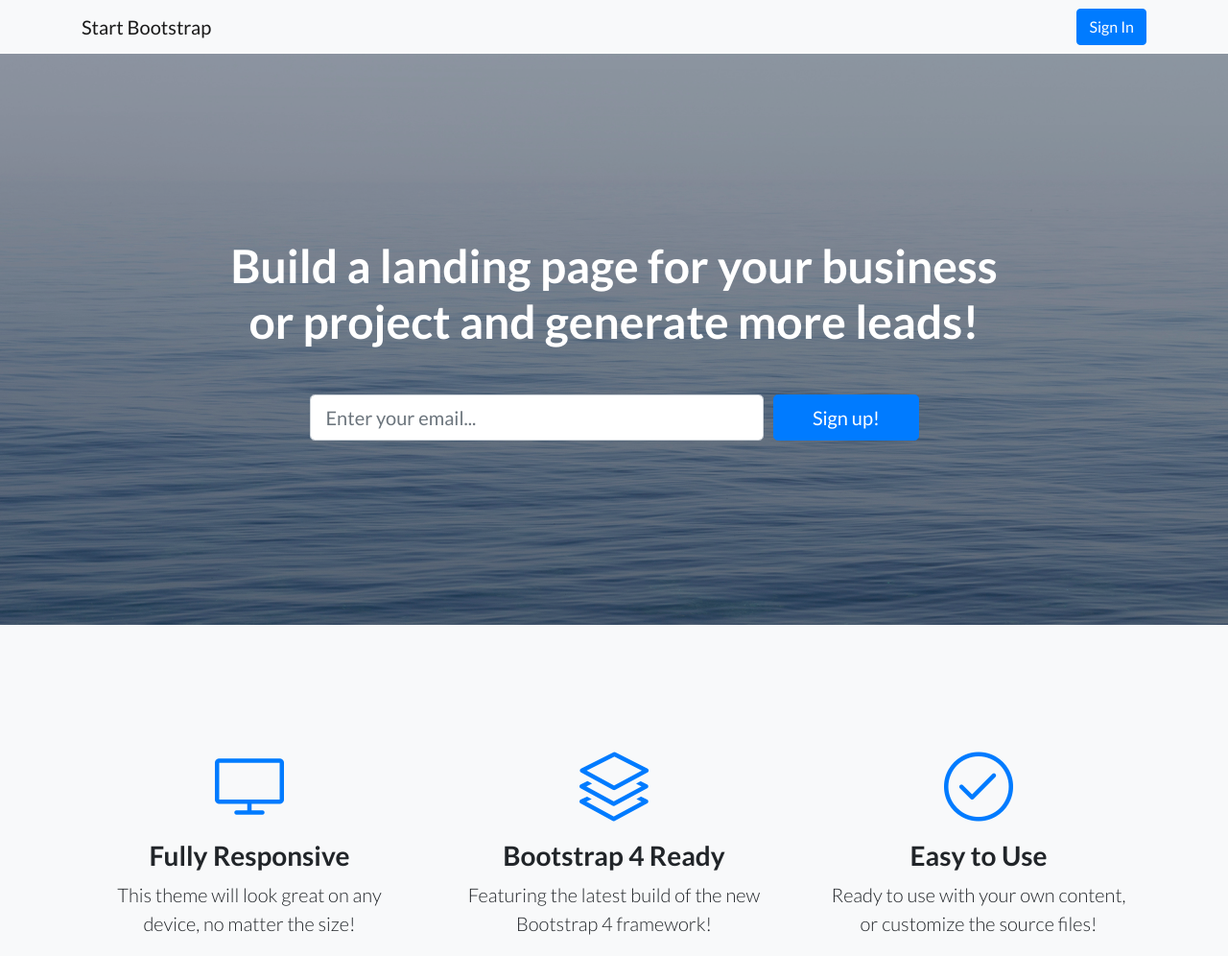
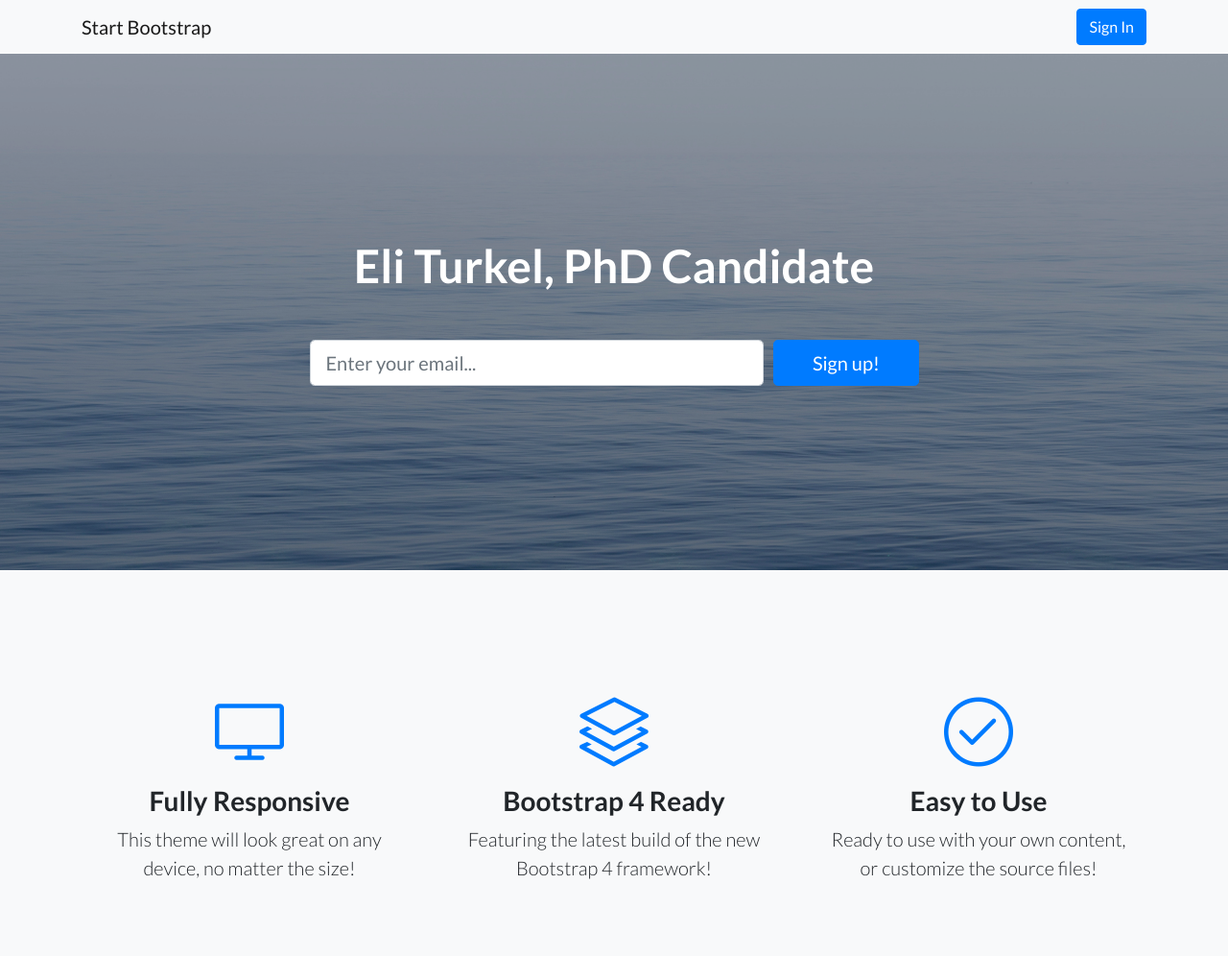
Before and after one commit to eturkel/eturkel.github.io, a website: page index.html in a window 1280 px wide. Shown: the top 996 px of the page at 96% size. Drawn offline with Linux system fonts and the light colour scheme.

Commit message:
Update index.html

```diff
--- a/index.html
+++ b/index.html
@@ -8,7 +8,7 @@
   <meta name="description" content="">
   <meta name="author" content="">
 
-  <title>Landing Page - Start Bootstrap Theme</title>
+  <title>Eli Turkel, PhD Candidate</title>
 
   <!-- Bootstrap core CSS -->
   <link href="vendor/bootstrap/css/bootstrap.min.css" rel="stylesheet">
@@ -39,7 +39,7 @@
     <div class="container">
       <div class="row">
         <div class="col-xl-9 mx-auto">
-          <h1 class="mb-5">Build a landing page for your business or project and generate more leads!</h1>
+          <h1 class="mb-5">Eli Turkel, PhD Candidate</h1>
         </div>
         <div class="col-md-10 col-lg-8 col-xl-7 mx-auto">
           <form>
```
